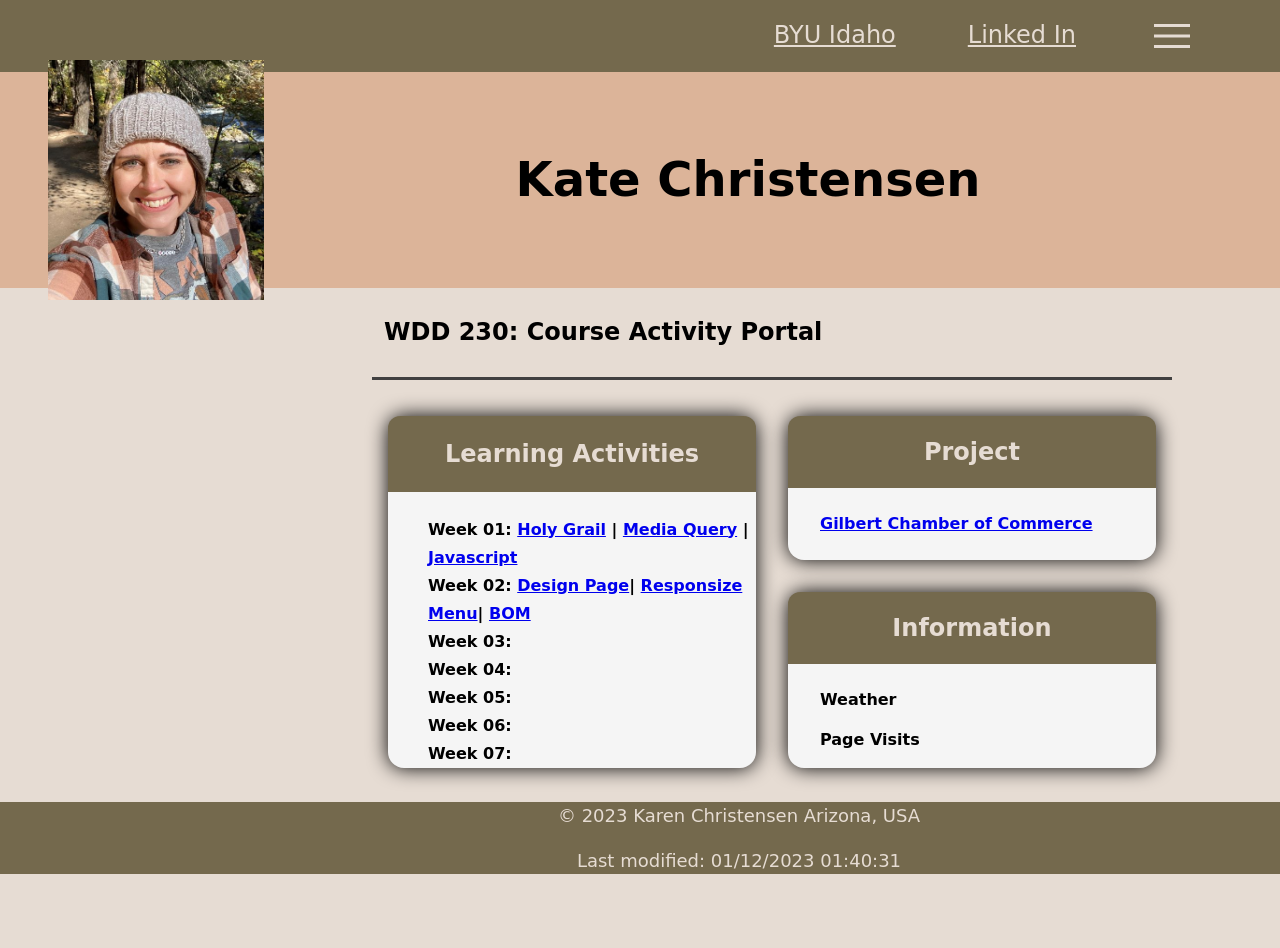
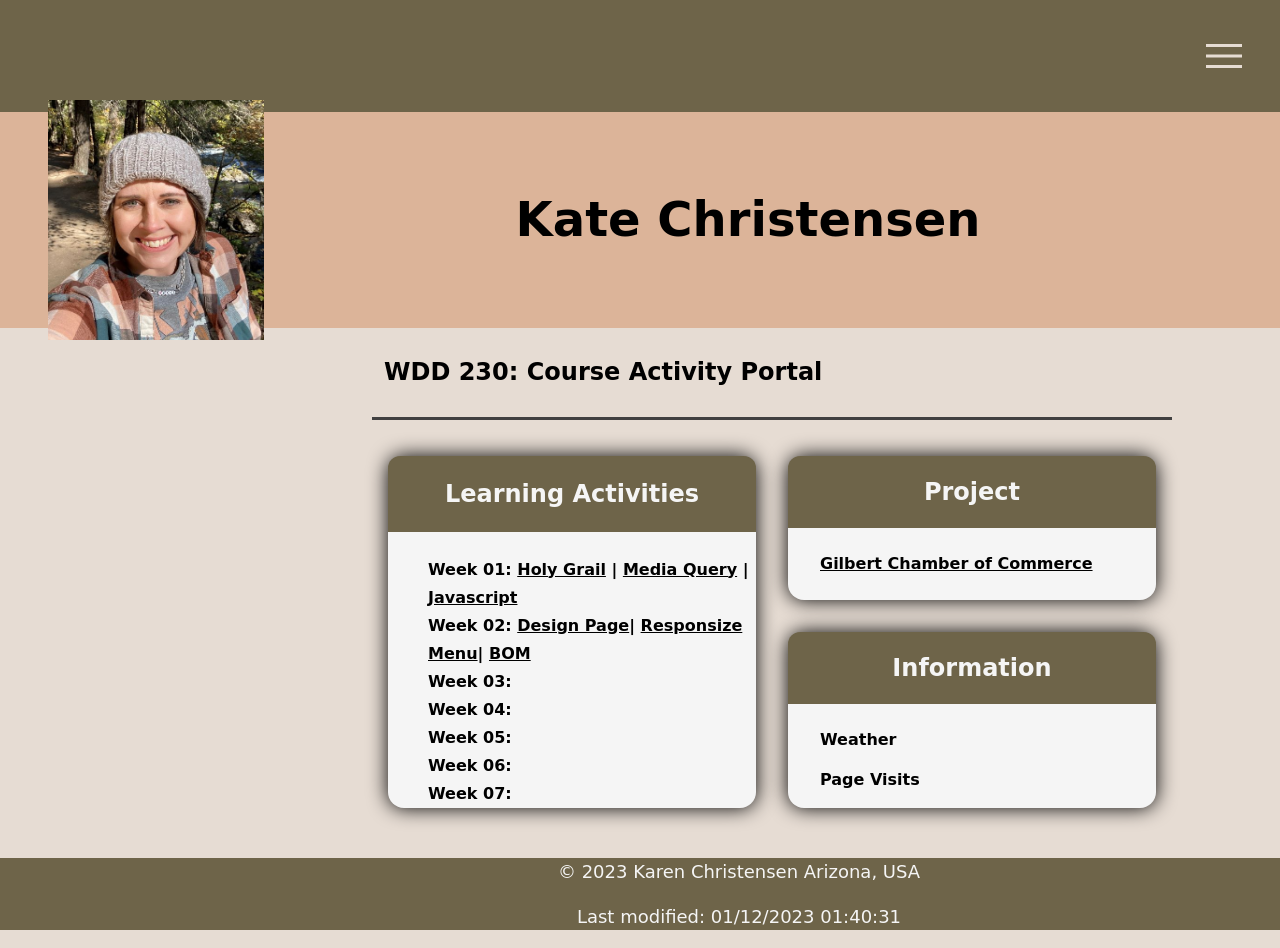
Before and after one commit to kateaeryn/WDD230, a plain HTML site: page Portal Page/index.html in a window 1280 px wide. Before the commit the page ends 892 px from the top, so only its background shows below. Drawn offline with Linux system fonts and the light colour scheme; a web font is replaced by a local one.

Commit message:
darkmode, menu changes

```diff
--- a/Portal Page/index.html
+++ b/Portal Page/index.html
@@ -22,13 +22,24 @@
 </head>
 <body>
      <nav>
-        <svg xmlns="http://www.w3.org/2000/svg" height="48" width="48">
-            <path d="M6 36v-3h36v3Zm0-10.5v-3h36v3ZM6 15v-3h36v3Z" /></svg>
-        <a class ="nav-link" href="https://www.linkedin.com/">Linked In</a>
-        <a class="nav-link" href="https://www.byui.edu/">BYU Idaho</a>
 
+      <ul class="navbar">
+        <li class="hamburger">
+            <svg xmlns="http://www.w3.org/2000/svg" height="48" width="48">
+                <path d="M6 36v-3h36v3Zm0-10.5v-3h36v3ZM6 15v-3h36v3Z" />
+            </svg>
+        </li>
+        <li class="nav-menu">
+        <a class="nav-link" id="mode">Dark Mode</a></li>
+        <li class="nav-menu">
+            <a class ="nav-link"  href="https://www.linkedin.com/">Linked In</a></li>
+        <li class="nav-menu">
+            <a class="nav-link"  href="https://www.byui.edu/">BYU Idaho</a></li>
+
+        </li>
+    </ul>
         </nav>
-
+     <script src="scripts\hamburger.js"></script>
     <header>
         <img src="images/IMG_9332.jpeg" alt="Profile Picture" style="height: 10em;width:9em;  ">
         <h1 >Kate Christensen</h1>
@@ -67,5 +78,6 @@
         <p class="highlight" id="lastModified">Last modified: </p>
     </footer>
     <script src="scripts/getDates.js"></script>
+    <script src="scripts/darkmode.js"></script>
 </body>
 </html>
--- /dev/null
+++ b/Portal Page/scripts/darkmode.js
@@ -0,0 +1,7 @@
+const modeButton = document.querySelector("#mode");
+const main = document.querySelector("main");
+
+modeButton.addEventListener("click", () => {
+    document.body.classList.toggle("darkmode");
+    modeButton.textContent = "Dark Mode \u2715"
+});
--- /dev/null
+++ b/Portal Page/scripts/hamburger.js
@@ -0,0 +1,7 @@
+const hamburger = document.querySelector(".navbar");
+const navMenu = document.querySelectorAll(".nav-link");
+// menuitems will be a Node List of the list items
+
+hamburger.addEventListener("click", () => {navMenu.forEach((item) => item.classList.toggle("open"));
+	hamburger.classList.toggle("close");
+});
--- a/Portal Page/styles/base.css
+++ b/Portal Page/styles/base.css
@@ -1,28 +1,80 @@
+:root{
+    --primary-color: #6e6449;
+    --secondary-color: #DCB499;
+    --link-color: #E6DCD3;
+    --tertiary-color: whitesmoke;
+    --card-color: whitesmoke;
+    --text-color: black;
+}
+.darkmode{
+    --primary-color: #303636;
+    --link-color: #202C39;
+    --secondary-color: #434c4c;
+    --text-color: whitesmoke;
+    --tertiary-color: #303636;
+    --card-color: #434C4C;
+}
 body{
     background-color: #E6DCD3;
     font-Family: 'Anybody', cursive;
+
 }
 
 nav{
+    padding: 1em;
+    background-color: #6e6449;
     display: flex;
-    background-color: #74694D;
-    align-items: center;
     justify-content: center;
-    gap: .5em;
-    flex-direction: column;
-    font-size: 1.5em;
-    padding: .5em;
-}
-img{
-
-    margin-top: 1em;
-}
-a.nav-link{
-    color: #E6DCD3;
 }
 
-svg{
+svg {
+    display: block;
     fill: #E6DCD3;
+
+}
+ul.navbar {
+    padding: 0;
+    text-align: center;
+
+}
+li.hamburger{
+    display: flex;
+    justify-content: center;
+
+}
+.nav-menu li a{
+    display: block;
+    align-items: center;
+
+}
+
+a.nav-link{
+    color:#E6DCD3;
+    font-size: 1.5em;
+    margin: .35em;
+}
+li a.nav-link{
+    display: none;
+}
+
+ li a.nav-link.open{
+    display: block;
+ }
+ .close::before{
+    content: "\2716";
+    color:var(--link-color);
+    font-size: 2em;
+    font-weight: 700;
+ }
+.card  a:link{
+    color: var(--text-color);
+}
+.card  a:visited {
+    color: var(--text-color);
+}
+
+img{
+    margin-top: 1em;
 }
 header{
    text-align: center;
@@ -33,8 +85,10 @@ header{
 
 main{
     max-width: 800px;
-    margin-left: auto;
-    margin-right: auto;
+    margin: auto;
+    padding-bottom: 1em;
+    background-color: var(--link-color);
+    color: var(--text-color);
 
 }
 h2{
@@ -43,14 +97,13 @@ h2{
     text-align: center;
 }
 
-
-ul{
+ul {
     list-style-type: none;
 
 }
 h3{
-    background-color: #74694D;
-    color:#E6DCD3;
+    background-color: var(--primary-color);
+    color: whitesmoke;
     font-size: 1.5em;
     padding: 1em;
     margin-top: 0;
@@ -65,7 +118,7 @@ h3{
     line-height: 1.5em;
     margin: 1em;
     padding-bottom: 1em;
-    background-color: whitesmoke;
+    background-color: var(--card-color);
 }
 #project-link{
     padding-left: 2em;
@@ -75,8 +128,8 @@ h3{
 }
 footer{
     text-align: center;
-    background-color: #74694D;
+    background-color: #6e6449;
     font-size: 18px;
-    color: #E6DCD3;
+    color:whitesmoke;
     line-height: 1.5em;
 }
--- a/Portal Page/styles/larger.css
+++ b/Portal Page/styles/larger.css
@@ -1,14 +1,28 @@
 @media only screen and (min-width: 600px){
 
     nav{
+        display: flex;
         flex-direction: row-reverse;
         justify-content: right;
         gap: 3em;
-        font-size: 1.5em;
+        font-size: 1em;
     }
 
 svg{
-    padding-right: 3em;
+    padding-right: 1em;
+    align-self: center;
+}
+ul.navbar.close::before{
+    padding-right: .5em;
+    align-self: center;
+}
+ul.navbar{
+    display: flex;
+    flex-direction: row-reverse;
+}
+li.nav-menu{
+    padding-left: 1em;
+    padding-right: 1em;
 }
 img{
     float: left;
```
Also changed, not shown: 1 other file.
